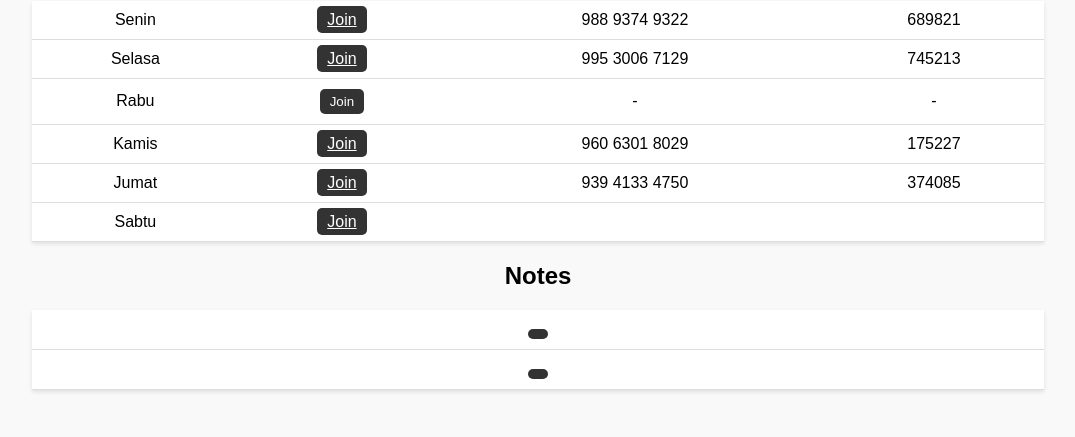
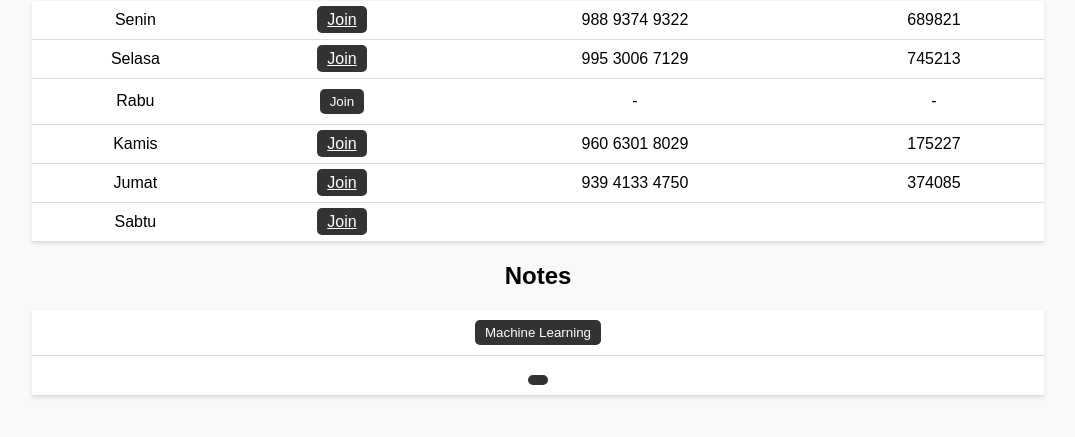
Before and after one commit to VAnats/note, a plain HTML site: page index.html in a window 1280 px wide. Shown: the part 79-516 px from the top of the page, without its empty margins (102-1177 px from the left). Drawn offline with Linux system fonts and the light colour scheme.

Commit message:
Update index.html

```diff
--- a/index.html
+++ b/index.html
@@ -122,7 +122,7 @@
         <h2>Notes</h2>
         <table>
             <tr>
-                <td><button class="drive-button" onclick="window.open('', '_blank')"> </button></td>
+                <td><button class="drive-button" onclick="window.open('https://drive.google.com/drive/folders/1VRCtMaGPl0o5JepMOASI-WZu9G-3a43W?usp=sharing', '_blank')"> Machine Learning</button></td>
             </tr>
             <tr>
                 <td><button class="drive-button" onclick="window.open('', '_blank')"> </button></td>
```
